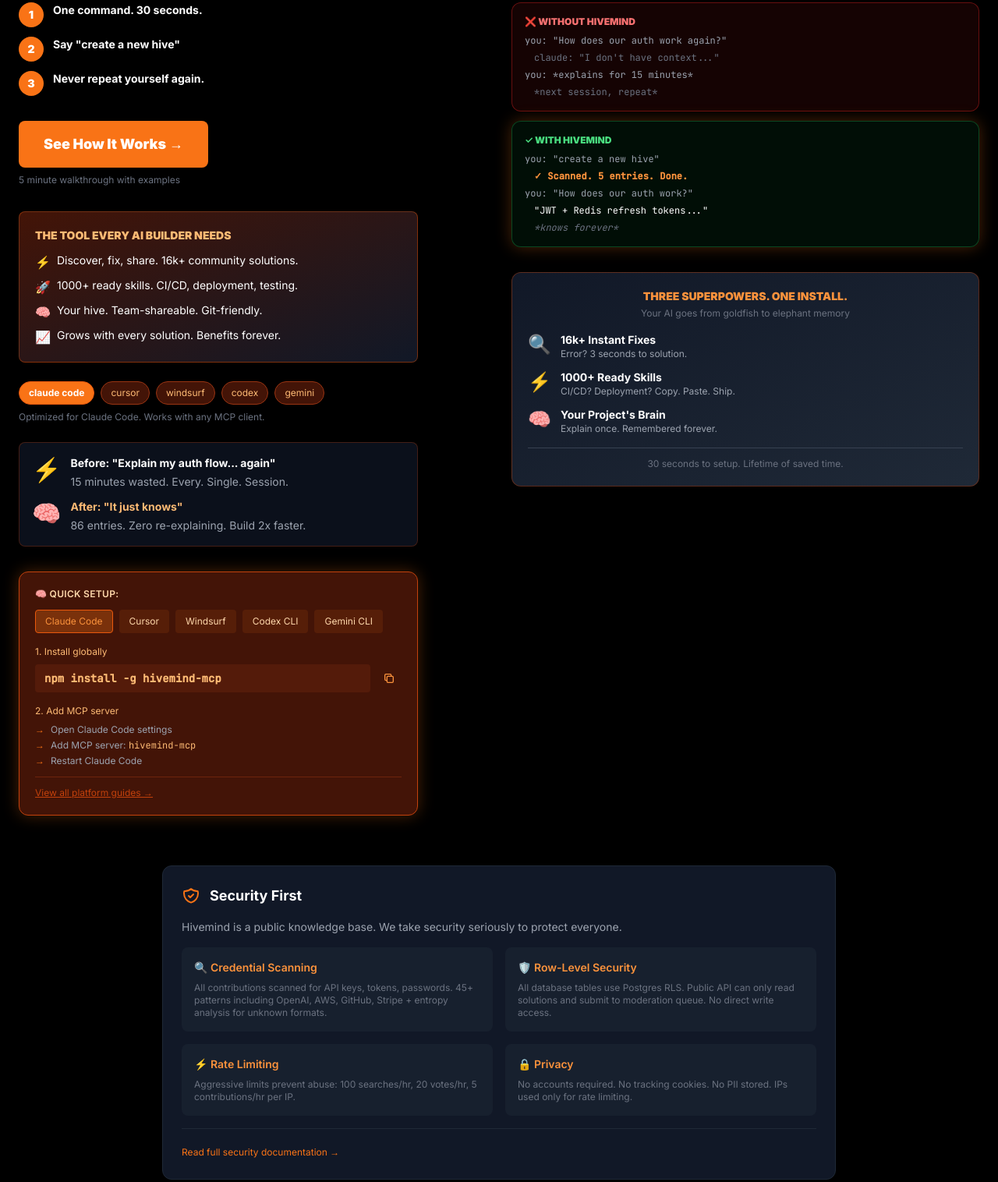
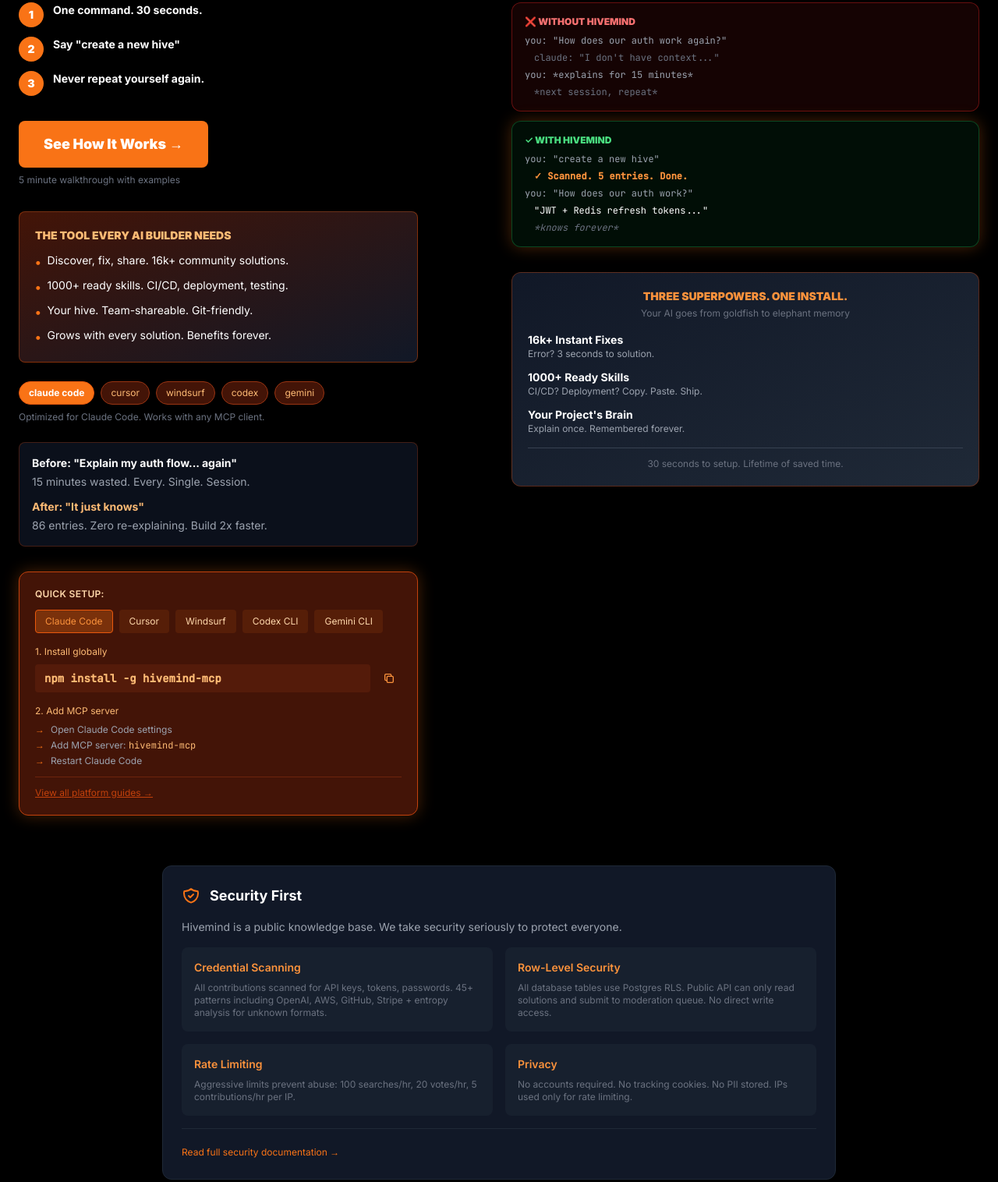
Before and after one commit to Kevthetech143/hivemind, a website: page index.html in a window 1280 px wide. Shown: the part 527-2043 px from the top of the page at 78% size. Drawn offline with nearby package versions, Linux system fonts and the light colour scheme.

Commit message:
Remove all emojis from site

```diff
--- a/index.html
+++ b/index.html
@@ -232,19 +232,19 @@
                     <div class="text-sm text-orange-300 font-black mb-3">THE TOOL EVERY AI BUILDER NEEDS</div>
                     <div class="space-y-2">
                         <div class="flex items-start gap-2 text-sm">
-                            <span class="text-orange-500 flex-shrink-0 font-bold text-base">⚡</span>
+                            <span class="text-orange-500 flex-shrink-0 font-bold text-base">•</span>
                             <span class="text-white font-medium">Discover, fix, share. 16k+ community solutions.</span>
                         </div>
                         <div class="flex items-start gap-2 text-sm">
-                            <span class="text-orange-500 flex-shrink-0 font-bold text-base">🚀</span>
+                            <span class="text-orange-500 flex-shrink-0 font-bold text-base">•</span>
                             <span class="text-white font-medium">1000+ ready skills. CI/CD, deployment, testing.</span>
                         </div>
                         <div class="flex items-start gap-2 text-sm">
-                            <span class="text-orange-500 flex-shrink-0 font-bold text-base">🧠</span>
+                            <span class="text-orange-500 flex-shrink-0 font-bold text-base">•</span>
                             <span class="text-white font-medium">Your hive. Team-shareable. Git-friendly.</span>
                         </div>
                         <div class="flex items-start gap-2 text-sm">
-                            <span class="text-orange-500 flex-shrink-0 font-bold text-base">📈</span>
+                            <span class="text-orange-500 flex-shrink-0 font-bold text-base">•</span>
                             <span class="text-white font-medium">Grows with every solution. Benefits forever.</span>
                         </div>
                     </div>
@@ -265,7 +265,6 @@
                 <!-- Social Proof -->
                 <div class="bg-gray-900 bg-opacity-70 rounded-lg p-4 mb-8 max-w-lg border border-orange-700 border-opacity-30">
                     <div class="flex items-start gap-3 mb-3">
-                        <div class="text-3xl">⚡</div>
                         <div>
                             <p class="text-sm font-bold text-white mb-1">
                                 Before: "Explain my auth flow... again"
@@ -276,7 +275,6 @@
                         </div>
                     </div>
                     <div class="flex items-start gap-3">
-                        <div class="text-3xl">🧠</div>
                         <div>
                             <p class="text-sm font-bold text-orange-300 mb-1">
                                 After: "It just knows"
@@ -290,7 +288,7 @@
 
                 <!-- Install section - must have -->
                 <div id="install" class="bg-orange-950 border border-orange-700 rounded-xl p-5 max-w-lg glow-orange">
-                    <p class="text-xs text-orange-200 mb-3 font-semibold uppercase tracking-wide">🧠 Quick Setup:</p>
+                    <p class="text-xs text-orange-200 mb-3 font-semibold uppercase tracking-wide">Quick Setup:</p>
 
                     <!-- Platform toggle -->
                     <div class="flex flex-wrap gap-2 mb-4">
@@ -511,7 +509,6 @@
 
                         <div class="space-y-3">
                             <div class="flex items-start gap-3">
-                                <div class="text-2xl flex-shrink-0">🔍</div>
                                 <div>
                                     <div class="text-sm font-bold text-white">16k+ Instant Fixes</div>
                                     <div class="text-xs text-gray-400">Error? 3 seconds to solution.</div>
@@ -519,7 +516,6 @@
                             </div>
 
                             <div class="flex items-start gap-3">
-                                <div class="text-2xl flex-shrink-0">⚡</div>
                                 <div>
                                     <div class="text-sm font-bold text-white">1000+ Ready Skills</div>
                                     <div class="text-xs text-gray-400">CI/CD? Deployment? Copy. Paste. Ship.</div>
@@ -527,7 +523,6 @@
                             </div>
 
                             <div class="flex items-start gap-3">
-                                <div class="text-2xl flex-shrink-0">🧠</div>
                                 <div>
                                     <div class="text-sm font-bold text-white">Your Project's Brain</div>
                                     <div class="text-xs text-gray-400">Explain once. Remembered forever.</div>
@@ -560,28 +555,28 @@
 
                 <div class="grid md:grid-cols-2 gap-4">
                     <div class="bg-gray-800 bg-opacity-50 rounded-lg p-4">
-                        <h3 class="text-orange-400 font-semibold text-sm mb-2">🔍 Credential Scanning</h3>
+                        <h3 class="text-orange-400 font-semibold text-sm mb-2">Credential Scanning</h3>
                         <p class="text-gray-500 text-xs">
                             All contributions scanned for API keys, tokens, passwords. 45+ patterns including OpenAI, AWS, GitHub, Stripe + entropy analysis for unknown formats.
                         </p>
                     </div>
 
                     <div class="bg-gray-800 bg-opacity-50 rounded-lg p-4">
-                        <h3 class="text-orange-400 font-semibold text-sm mb-2">🛡️ Row-Level Security</h3>
+                        <h3 class="text-orange-400 font-semibold text-sm mb-2">Row-Level Security</h3>
                         <p class="text-gray-500 text-xs">
                             All database tables use Postgres RLS. Public API can only read solutions and submit to moderation queue. No direct write access.
                         </p>
                     </div>
 
                     <div class="bg-gray-800 bg-opacity-50 rounded-lg p-4">
-                        <h3 class="text-orange-400 font-semibold text-sm mb-2">⚡ Rate Limiting</h3>
+                        <h3 class="text-orange-400 font-semibold text-sm mb-2">Rate Limiting</h3>
                         <p class="text-gray-500 text-xs">
                             Aggressive limits prevent abuse: 100 searches/hr, 20 votes/hr, 5 contributions/hr per IP.
                         </p>
                     </div>
 
                     <div class="bg-gray-800 bg-opacity-50 rounded-lg p-4">
-                        <h3 class="text-orange-400 font-semibold text-sm mb-2">🔒 Privacy</h3>
+                        <h3 class="text-orange-400 font-semibold text-sm mb-2">Privacy</h3>
                         <p class="text-gray-500 text-xs">
                             No accounts required. No tracking cookies. No PII stored. IPs used only for rate limiting.
                         </p>
```
